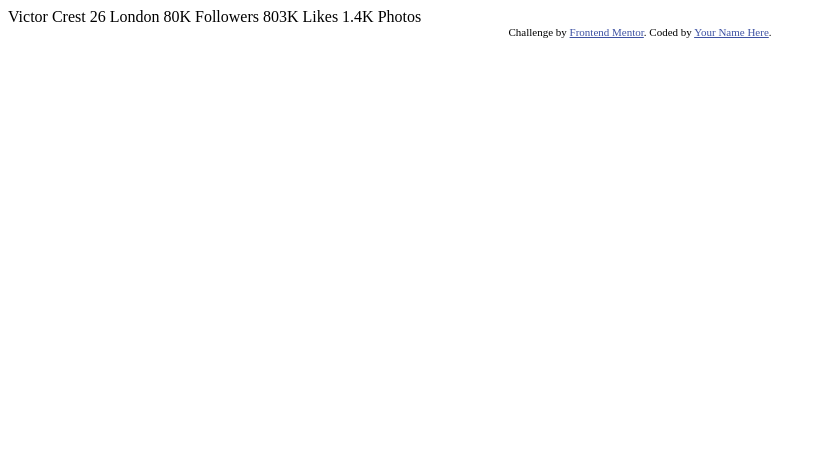
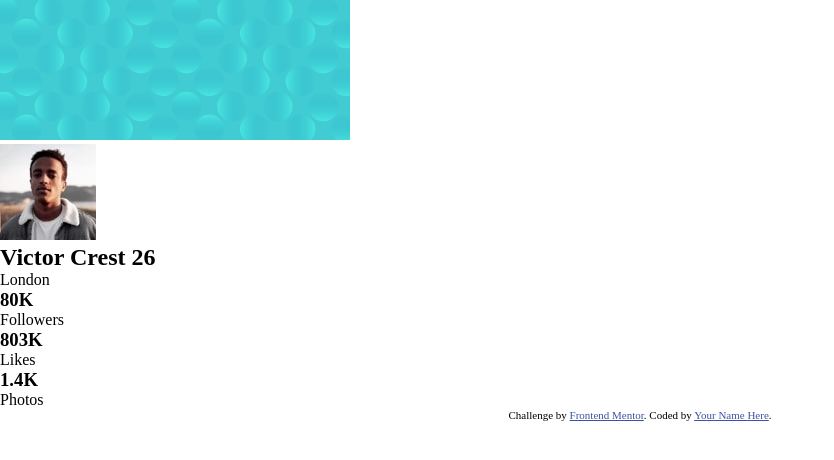
Before and after one commit to dhakobja/profile-card-component, a plain HTML site: page index.html in a window 1280 px wide. Shown: the whole page, without its empty margins (0-834 px from the left). Drawn offline with Linux system fonts and the light colour scheme.

Commit message:
Created the Basic Layout

```diff
--- a/index.html
+++ b/index.html
@@ -1,35 +1,72 @@
 <!DOCTYPE html>
 <html lang="en">
   <head>
-  <meta charset="UTF-8">
-  <meta name="viewport" content="width=device-width, initial-scale=1.0"> <!-- displays site properly based on user's device -->
+    <meta charset="UTF-8" />
+    <meta name="viewport" content="width=device-width, initial-scale=1.0" />
+    <!-- displays site properly based on user's device -->
 
-  <link rel="icon" type="image/png" sizes="32x32" href="./images/favicon-32x32.png">
+    <link rel="stylesheet" href="style.css">
+    <link
+      rel="icon"
+      type="image/png"
+      sizes="32x32"
+      href="./images/favicon-32x32.png"
+    />
 
     <title>Frontend Mentor | Profile card component</title>
 
-
     <style>
-    .attribution { font-size: 11px; text-align: center; }
-    .attribution a { color: hsl(228, 45%, 44%); }
+      .attribution {
+        font-size: 11px;
+        text-align: center;
+      }
+      .attribution a {
+        color: hsl(228, 45%, 44%);
+      }
     </style>
   </head>
   <body>
+    <main>
+      <div class="top-part">
+        <img src="images/bg-pattern-card.svg" alt="" />
+      </div>
+
+        <img class="middle-part" src="images/image-victor.jpg" alt="" />
+
+      <div class="bottom-part">
+        <div class="top">
+          <h2>
             Victor Crest
-  26
-  London
+            <span>26</span>
+          </h2>
+        </div>
 
-  80K
-  Followers
+        <div class="middle"><p>London</p></div>
 
-  803K
-  Likes
+        <div class="bottom">
+          <div class="left">
+            <h3>80K</h3>
+            <p>Followers</p>
+          </div>
+          <div class="middle">
+            <h3>803K</h3>
+            <p>Likes</p>
+          </div>
+          <div class="right">
+            <h3>1.4K</h3>
+            <p>Photos</p>
+          </div>
+        </div>
+      </div>
+    </main>
 
-  1.4K
-  Photos
+    <footer>
       <div class="attribution">
-    Challenge by <a href="https://www.frontendmentor.io?ref=challenge" target="_blank">Frontend Mentor</a>.
-    Coded by <a href="#">Your Name Here</a>.
+        Challenge by
+        <a href="https://www.frontendmentor.io?ref=challenge" target="_blank"
+          >Frontend Mentor</a
+        >. Coded by <a href="#">Your Name Here</a>.
       </div>
+    </footer>
   </body>
 </html>
```
Lines whose indentation alone changed are shown as unchanged.
